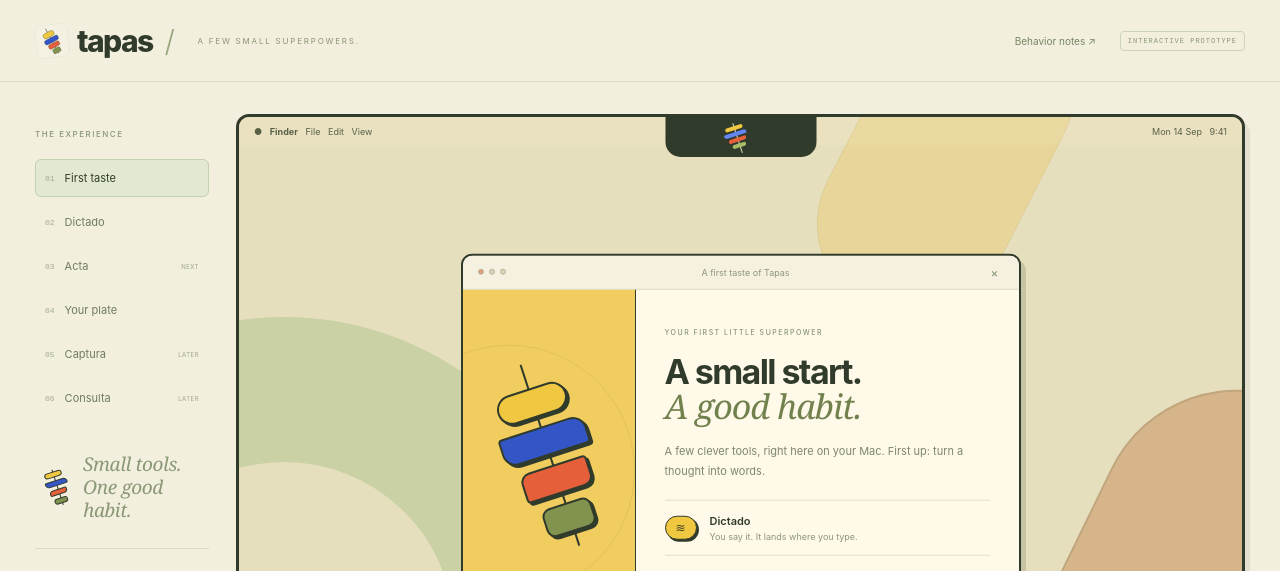
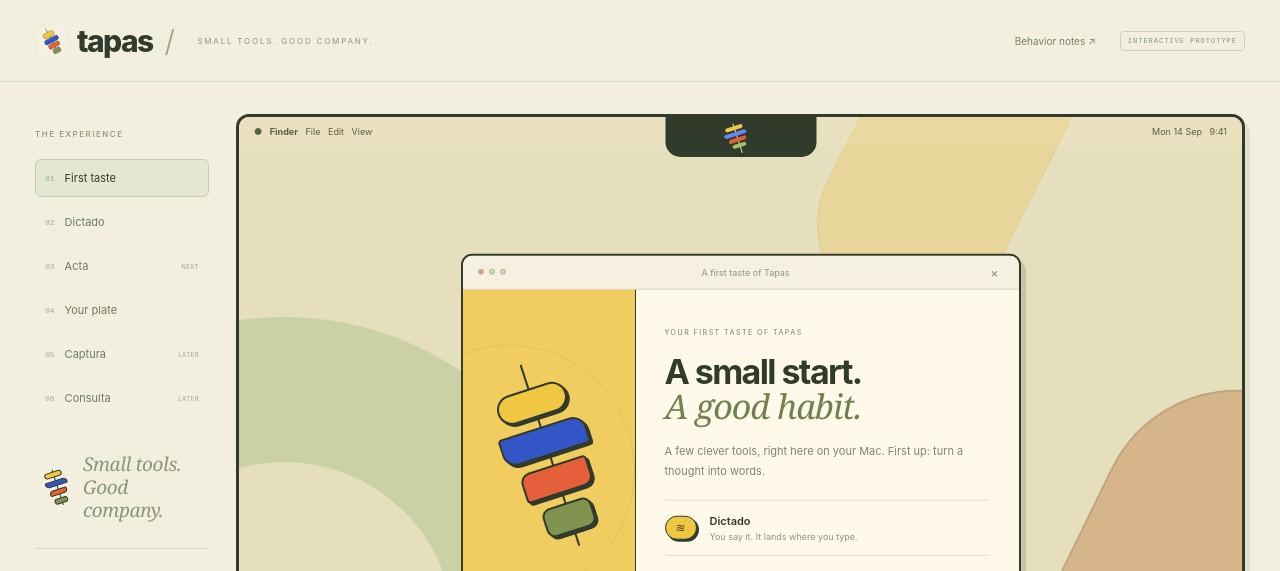
Before and after one commit to adgapar/tapas, a plain HTML site: page design/tapas/index.html in a window 1280 px wide. Shown: the top 571 px of the page. Drawn offline with Linux system fonts and the light colour scheme.

Commit message:
Adopt Small tools. Good company. as the Tapas tagline

```diff
--- a/design/tapas/app.js
+++ b/design/tapas/app.js
@@ -72,7 +72,7 @@
 }
 function renderSetup(){
   const s=state.setup;
-  if(s.step===0){setupShell(`<span class="eyebrow">YOUR FIRST LITTLE SUPERPOWER</span><h1>A small start.<br><em>A good habit.</em></h1><p class="subtext">A few clever tools, right here on your Mac. First up: turn a thought into words.</p><div class="feature-row">${glyph('dictado')}<div><strong>Dictado</strong><small>You say it. It lands where you type.</small></div></div><button class="button wide" data-action="setup-begin">Let’s make a start <span>→</span></button><p class="setup-footnote">No account. Voice processing stays on this Mac.</p>`);return;}
+  if(s.step===0){setupShell(`<span class="eyebrow">YOUR FIRST TASTE OF TAPAS</span><h1>A small start.<br><em>A good habit.</em></h1><p class="subtext">A few clever tools, right here on your Mac. First up: turn a thought into words.</p><div class="feature-row">${glyph('dictado')}<div><strong>Dictado</strong><small>You say it. It lands where you type.</small></div></div><button class="button wide" data-action="setup-begin">Let’s make a start <span>→</span></button><p class="setup-footnote">No account. Voice processing stays on this Mac.</p>`);return;}
   if(s.step===1){const denied=state.scenario==='mic-denied';setupShell(`<span class="eyebrow">01 / A LITTLE PERMISSION</span><h1>Let’s hear<br><em>your thing.</em></h1><p class="subtext">Allow your microphone so Dictado can turn speech into text. It listens when you start a take.</p><div class="permission-row"><span>Microphone<small>${denied?'Not allowed yet.':'Used during your takes.'}</small></span>${glyph('dictado')}</div>${denied?'<div class="note-box error"><strong>Microphone access is off.</strong>Enable Tapas in Privacy & Security → Microphone, then return here.</div>':''}<button class="button wide" data-action="setup-mic">${denied?'Open microphone settings':'Allow microphone'} <span>→</span></button><p class="setup-footnote">Permission is simulated in this prototype.</p>`,1);return;}
   if(s.step===2){setupShell(`<span class="eyebrow">02 / PUT IT IN THE RIGHT PLACE</span><h1>Say it here.<br><em>Write anywhere.</em></h1><p class="subtext">Accessibility enables the shortcut across apps and lets Tapas paste where your cursor is.</p><div class="permission-row"><span>Tapas<small>Privacy & Security → Accessibility</small></span>${mini()}</div><button class="button blue wide" data-action="setup-paste">Enable in Settings <span>↗</span></button><button class="text-button" data-action="setup-skip-paste">Later. I’ll copy my words.</button><p class="setup-footnote">This preview simulates the settings change.</p>`,2);return;}
   if(s.step===3){setupShell(`<span class="eyebrow">03 / BRING THE BRAINS HOME</span><h1>A little prep.<br><em>Then we’re ready.</em></h1><p class="subtext">Bring the voice models onto your Mac. After setup, Dictado can work offline.</p><div class="progress-head"><span id="model-label">${s.error?'Download interrupted':s.progress===100?'Ready on this Mac':s.progress>=80?'Preparing the models':'Downloading voice models'}</span><span id="model-percent">${s.progress}%</span></div><div class="progress-track" role="progressbar" aria-label="Simulated model preparation" aria-valuemin="0" aria-valuemax="100" aria-valuenow="${s.progress}"><i style="width:${s.progress}%"></i></div><p class="download-caption">One-time setup · Sample progress</p>${s.error?'<div class="note-box error"><strong>We lost the connection.</strong>Your progress is kept. Reconnect and try again.</div><button class="button wide" data-action="retry-download">Try again →</button>':`<button class="button wide" id="model-continue" data-action="setup-practice" ${s.progress<100?'disabled':''}>${s.progress<100?'Getting ready…':'Give it a try →'}</button>`}`,3,s.error?'idle':s.progress===100?'done':'working');if(!s.error&&s.progress<100)downloadTick();return;}
--- a/design/tapas/index.html
+++ b/design/tapas/index.html
@@ -2,13 +2,13 @@
 <html lang="en">
 <head>
  <meta charset="utf-8"><meta name="viewport" content="width=device-width,initial-scale=1">
- <meta name="theme-color" content="#f3efdf"><title>Tapas · A few small superpowers.</title>
+ <meta name="theme-color" content="#f3efdf"><title>Tapas · Small tools. Good company.</title>
  <link rel="icon" href="icon.svg" type="image/svg+xml"><link rel="stylesheet" href="style.css">
 </head>
 <body>
- <header class="studio-header"><a href="#onboarding" class="brand"><img src="icon.svg" alt="" width="34" height="34">tapas<span> / </span></a><span class="studio-tag">A FEW SMALL SUPERPOWERS.</span><a href="BEHAVIORS.md">Behavior notes ↗</a><span class="prototype-tag">INTERACTIVE PROTOTYPE</span></header>
+ <header class="studio-header"><a href="#onboarding" class="brand"><img src="icon.svg" alt="" width="34" height="34">tapas<span> / </span></a><span class="studio-tag">SMALL TOOLS. GOOD COMPANY.</span><a href="BEHAVIORS.md">Behavior notes ↗</a><span class="prototype-tag">INTERACTIVE PROTOTYPE</span></header>
  <main class="studio">
-  <aside class="rail"><span class="eyebrow">THE EXPERIENCE</span><nav aria-label="Product journeys"><button data-scene="onboarding" aria-current="page"><span>01</span> First taste</button><button data-scene="dictado"><span>02</span> Dictado</button><button data-scene="acta"><span>03</span> Acta <small>NEXT</small></button><button data-scene="home"><span>04</span> Your plate</button><button data-scene="captura"><span>05</span> Captura <small>LATER</small></button><button data-scene="consulta"><span>06</span> Consulta <small>LATER</small></button></nav><div class="rail-note"><span class="mini-mark" aria-hidden="true"><i></i><i></i><i></i><i></i></span><p>Small tools.<br>One good habit.</p></div><div class="scenario-picker"><label class="eyebrow" for="scenario">TRY A ROUGH EDGE</label><select id="scenario"><option value="">Everything works</option></select><p id="scenario-description">See how Tapas helps you recover.</p></div><button class="reset-demo" id="reset-demo">↻ Reset demo</button></aside>
+  <aside class="rail"><span class="eyebrow">THE EXPERIENCE</span><nav aria-label="Product journeys"><button data-scene="onboarding" aria-current="page"><span>01</span> First taste</button><button data-scene="dictado"><span>02</span> Dictado</button><button data-scene="acta"><span>03</span> Acta <small>NEXT</small></button><button data-scene="home"><span>04</span> Your plate</button><button data-scene="captura"><span>05</span> Captura <small>LATER</small></button><button data-scene="consulta"><span>06</span> Consulta <small>LATER</small></button></nav><div class="rail-note"><span class="mini-mark" aria-hidden="true"><i></i><i></i><i></i><i></i></span><p>Small tools.<br>Good company.</p></div><div class="scenario-picker"><label class="eyebrow" for="scenario">TRY A ROUGH EDGE</label><select id="scenario"><option value="">Everything works</option></select><p id="scenario-description">See how Tapas helps you recover.</p></div><button class="reset-demo" id="reset-demo">↻ Reset demo</button></aside>
   <div class="workspace"><section class="desktop" id="desktop" aria-label="Simulated Mac desktop"><div class="wallpaper" aria-hidden="true"><div class="poster-ring"></div><div class="poster-block"></div><div class="poster-line"></div></div><div class="mac-bar"><span>● &nbsp; <b id="active-app">Finder</b><span class="mac-menus"> &nbsp; File &nbsp; Edit &nbsp; View</span></span><span class="clock">Mon 14 Sep &nbsp; 9:41</span></div><button class="notch" id="notch" aria-label="Open your Tapas plate"><span class="mini-mark" aria-hidden="true"><i></i><i></i><i></i><i></i></span><span id="notch-label"></span></button><div id="scene" class="scene"></div><div id="acta-companion"></div><div id="flight" aria-hidden="true"></div><div class="toast" id="toast" role="status"></div><div class="desktop-bottom"><span id="desktop-status">FIRST, A LITTLE TASTE.</span><button id="display-toggle" aria-pressed="false">▱ Notchless display</button></div></section><div class="scene-caption"><p id="caption">A first useful sentence. Then back to your day.</p><span>Simulated speech & permissions. No recording.</span></div><div class="flow-map" id="flow-map" aria-label="Current journey"></div></div>
  </main>
  <footer><span>Pintxo / Gráfico · Product behavior study</span><span>Dictado first. Acta next. More small helpings, later.</span><a href="README.md">Selected visual direction ↗</a></footer>
```
Also changed, not shown: 3 other files.
